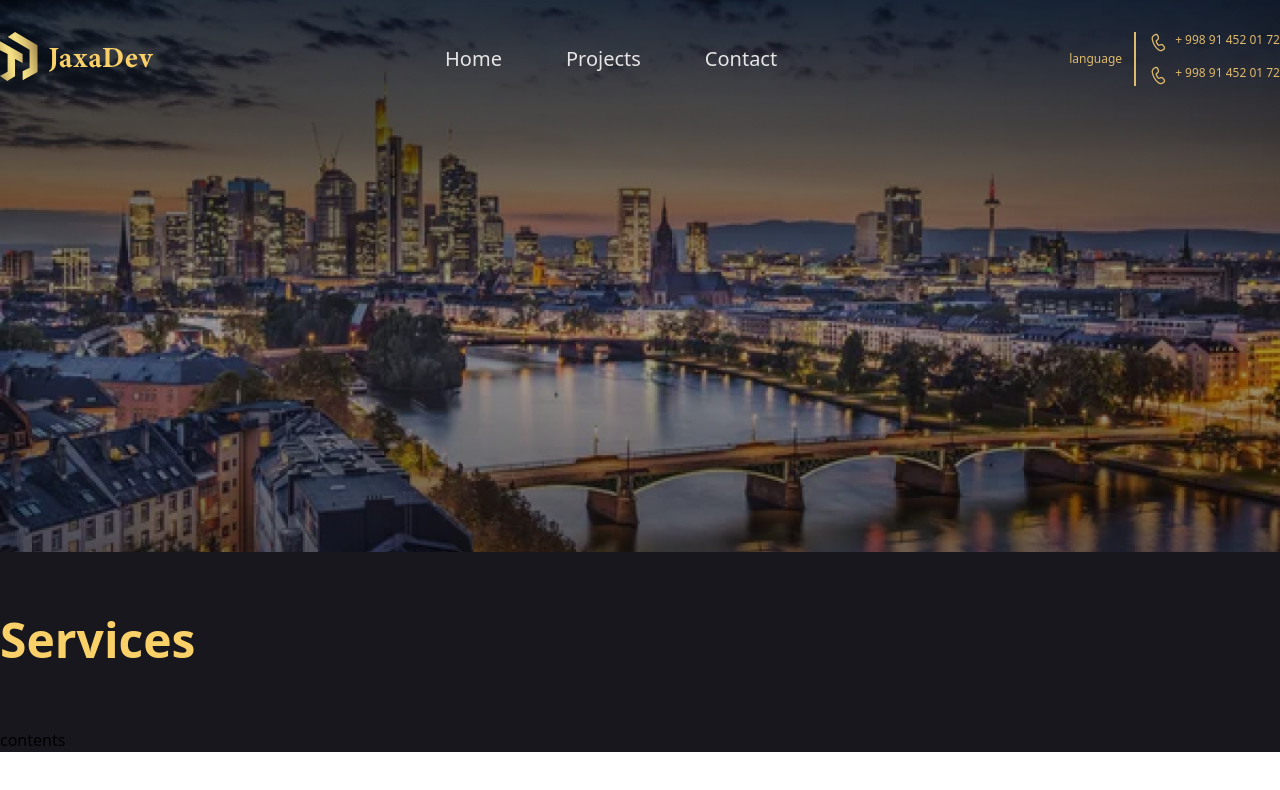
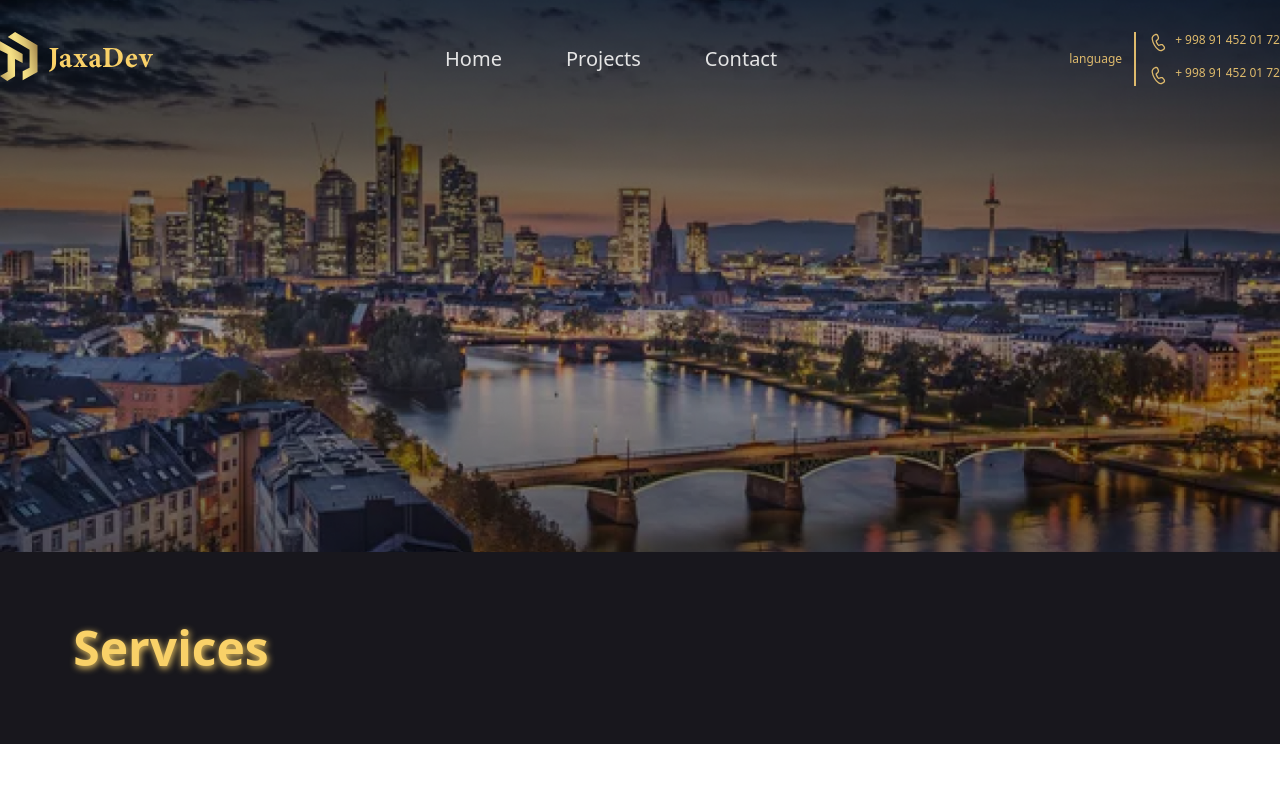
Before and after one commit to saviortm/portfolio_joxa, a Vue app: page / in a window 1280 px wide. Shown: the top 790 px of the page. Built offline with nearby package versions, Linux system fonts and the light colour scheme.

Commit message:
service image wip

```diff
--- a/src/assets/main.css
+++ b/src/assets/main.css
@@ -99,3 +99,7 @@
         margin-left: auto;
     }
 }
+
+.text-shadow {
+    text-shadow: 1px 2px 7px #F9D168;
+}
--- /dev/null
+++ b/src/components/blocks/TitleSection.vue
@@ -0,0 +1,32 @@
+<script setup>
+import { defineProps, computed } from 'vue'
+
+const props = defineProps({
+  title: {
+    type: String,
+    required: true,
+    default: () => '',
+  },
+  img: {
+    type: String,
+    required: true,
+    default: () => '',
+  },
+})
+
+const background_image = computed(() => `bg-${props.img}`)
+
+console.log('title: ', props.title)
+console.log('comp: ', background_image)
+</script>
+
+<template>
+  <div
+    class="bg-no-repeat h-16 w-[342px] flex items-center justify-center my-16"
+    :class="background_image"
+  >
+    <h1 class="font-semibold text-color-title text-5xl text-shadow">
+      {{ title }}
+    </h1>
+  </div>
+</template>
--- /dev/null
+++ b/src/components/blocks/index.js
@@ -0,0 +1 @@
+export { default as TitleSection } from './TitleSection.vue'
--- a/src/components/layouts/Header.vue
+++ b/src/components/layouts/Header.vue
@@ -4,7 +4,7 @@
 
 <template>
 <div>
-    <img class="w-full" src="/public/images/germany.png" alt="Germany">
+    <img class="w-full" src="/images/germany.png" alt="Germany">
 </div>
 </template>
 
--- a/src/components/layouts/Services.vue
+++ b/src/components/layouts/Services.vue
@@ -1,12 +1,14 @@
-<script setup></script>
+<script setup>
+import { TitleSection } from '../blocks';
+
+const name = 'Services'
+const image = 'service-texture'
+</script>
 
 <template>
   <div class="grid-container">
-    <div class="my-16">
-      <h1 class="font-semibold text-color-title text-5xl">Services</h1>
-    </div>
-    <div class="grid-cols-3 gap-x-5 gap-y-16">
-      <p>contents</p>
+      <TitleSection :img="image" :title="name"/>
+    <div class="grid grid-cols-3 gap-x-5 gap-y-16">
     </div>
   </div>
 </template>
--- a/tailwind.config.js
+++ b/tailwind.config.js
@@ -13,7 +13,7 @@ export default {
             'color-title': '#F9D168'
         },
         backgroundImage: {
-            'service-pattern': "url('/images/services')",
+            'service-texture': "url('/images/services.png')",
         }
     },
   },
```
Also changed, not shown: src/components/cards/ServiceCard.vue (added, +7 -0 lines).
